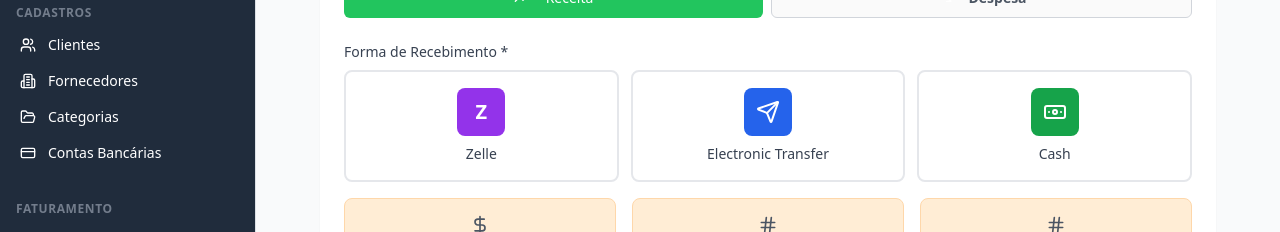
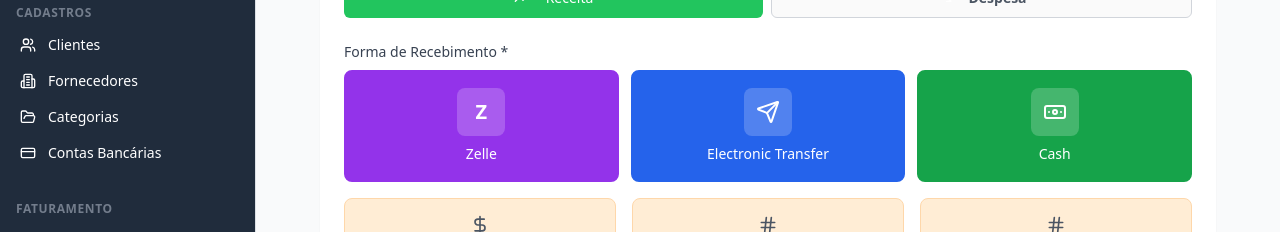
Before and after one commit to luizeduardoerp/empty-slate-ignite, a React (Vite) app: page /nova-transacao in a window 1280 px wide. Shown: the part 295-527 px from the top of the page. Built offline with nearby package versions, Linux system fonts and the light colour scheme; no server answers; the database is empty.

Commit message:
Update payment method cards

```diff
--- a/src/pages/NovaTransacao.tsx
+++ b/src/pages/NovaTransacao.tsx
@@ -173,52 +173,52 @@ export const NovaTransacao = () => {
                     <>
                       {/* Zelle */}
                       <div
-                        className={`border-2 rounded-lg p-4 cursor-pointer transition-all ${
+                        className={`border-2 rounded-lg p-4 cursor-pointer transition-all bg-purple-600 text-white ${
                           paymentMethod === "zelle"
-                            ? "border-purple-500 bg-purple-50"
-                            : "border-gray-200 hover:border-purple-300"
+                            ? "border-purple-700 ring-2 ring-purple-300"
+                            : "border-purple-600 hover:border-purple-700"
                         }`}
                         onClick={() => setPaymentMethod("zelle")}
                       >
                         <div className="flex flex-col items-center">
-                          <div className="w-12 h-12 bg-purple-600 rounded-lg flex items-center justify-center mb-2">
+                          <div className="w-12 h-12 bg-white bg-opacity-20 rounded-lg flex items-center justify-center mb-2">
                             <span className="text-white font-bold text-xl">Z</span>
                           </div>
-                          <span className="text-sm font-medium text-gray-700">Zelle</span>
+                          <span className="text-sm font-medium text-white">Zelle</span>
                         </div>
                       </div>
 
                       {/* Electronic Transfer */}
                       <div
-                        className={`border-2 rounded-lg p-4 cursor-pointer transition-all ${
+                        className={`border-2 rounded-lg p-4 cursor-pointer transition-all bg-blue-600 text-white ${
                           paymentMethod === "electronic_transfer"
-                            ? "border-blue-500 bg-blue-50"
-                            : "border-gray-200 hover:border-blue-300"
+                            ? "border-blue-700 ring-2 ring-blue-300"
+                            : "border-blue-600 hover:border-blue-700"
                         }`}
                         onClick={() => setPaymentMethod("electronic_transfer")}
                       >
                         <div className="flex flex-col items-center">
-                          <div className="w-12 h-12 bg-blue-600 rounded-lg flex items-center justify-center mb-2">
+                          <div className="w-12 h-12 bg-white bg-opacity-20 rounded-lg flex items-center justify-center mb-2">
                             <Send className="h-6 w-6 text-white" />
                           </div>
-                          <span className="text-sm font-medium text-gray-700">Electronic Transfer</span>
+                          <span className="text-sm font-medium text-white">Electronic Transfer</span>
                         </div>
                       </div>
 
                       {/* Cash */}
                       <div
-                        className={`border-2 rounded-lg p-4 cursor-pointer transition-all ${
+                        className={`border-2 rounded-lg p-4 cursor-pointer transition-all bg-green-600 text-white ${
                           paymentMethod === "cash"
-                            ? "border-green-500 bg-green-50"
-                            : "border-gray-200 hover:border-green-300"
+                            ? "border-green-700 ring-2 ring-green-300"
+                            : "border-green-600 hover:border-green-700"
                         }`}
                         onClick={() => setPaymentMethod("cash")}
                       >
                         <div className="flex flex-col items-center">
-                          <div className="w-12 h-12 bg-green-600 rounded-lg flex items-center justify-center mb-2">
+                          <div className="w-12 h-12 bg-white bg-opacity-20 rounded-lg flex items-center justify-center mb-2">
                             <Banknote className="h-6 w-6 text-white" />
                           </div>
-                          <span className="text-sm font-medium text-gray-700">Cash</span>
+                          <span className="text-sm font-medium text-white">Cash</span>
                         </div>
                       </div>
                     </>
@@ -226,86 +226,86 @@ export const NovaTransacao = () => {
                     <>
                       {/* Zelle */}
                       <div
-                        className={`border-2 rounded-lg p-4 cursor-pointer transition-all ${
+                        className={`border-2 rounded-lg p-4 cursor-pointer transition-all bg-purple-600 text-white ${
                           paymentMethod === "zelle"
-                            ? "border-purple-500 bg-purple-50"
-                            : "border-gray-200 hover:border-purple-300"
+                            ? "border-purple-700 ring-2 ring-purple-300"
+                            : "border-purple-600 hover:border-purple-700"
                         }`}
                         onClick={() => setPaymentMethod("zelle")}
                       >
                         <div className="flex flex-col items-center">
-                          <div className="w-12 h-12 bg-purple-600 rounded-lg flex items-center justify-center mb-2">
+                          <div className="w-12 h-12 bg-white bg-opacity-20 rounded-lg flex items-center justify-center mb-2">
                             <span className="text-white font-bold text-xl">Z</span>
                           </div>
-                          <span className="text-sm font-medium text-gray-700">Zelle</span>
+                          <span className="text-sm font-medium text-white">Zelle</span>
                         </div>
                       </div>
 
                       {/* Electronic Transfer */}
                       <div
-                        className={`border-2 rounded-lg p-4 cursor-pointer transition-all ${
+                        className={`border-2 rounded-lg p-4 cursor-pointer transition-all bg-blue-600 text-white ${
                           paymentMethod === "electronic_transfer"
-                            ? "border-blue-500 bg-blue-50"
-                            : "border-gray-200 hover:border-blue-300"
+                            ? "border-blue-700 ring-2 ring-blue-300"
+                            : "border-blue-600 hover:border-blue-700"
                         }`}
                         onClick={() => setPaymentMethod("electronic_transfer")}
                       >
                         <div className="flex flex-col items-center">
-                          <div className="w-12 h-12 bg-blue-600 rounded-lg flex items-center justify-center mb-2">
+                          <div className="w-12 h-12 bg-white bg-opacity-20 rounded-lg flex items-center justify-center mb-2">
                             <Send className="h-6 w-6 text-white" />
                           </div>
-                          <span className="text-sm font-medium text-gray-700">Electronic Transfer</span>
+                          <span className="text-sm font-medium text-white">Electronic Transfer</span>
                         </div>
                       </div>
 
                       {/* Cash */}
                       <div
-                        className={`border-2 rounded-lg p-4 cursor-pointer transition-all ${
+                        className={`border-2 rounded-lg p-4 cursor-pointer transition-all bg-green-600 text-white ${
                           paymentMethod === "cash"
-                            ? "border-green-500 bg-green-50"
-                            : "border-gray-200 hover:border-green-300"
+                            ? "border-green-700 ring-2 ring-green-300"
+                            : "border-green-600 hover:border-green-700"
                         }`}
                         onClick={() => setPaymentMethod("cash")}
                       >
                         <div className="flex flex-col items-center">
-                          <div className="w-12 h-12 bg-green-600 rounded-lg flex items-center justify-center mb-2">
+                          <div className="w-12 h-12 bg-white bg-opacity-20 rounded-lg flex items-center justify-center mb-2">
                             <Banknote className="h-6 w-6 text-white" />
                           </div>
-                          <span className="text-sm font-medium text-gray-700">Cash</span>
+                          <span className="text-sm font-medium text-white">Cash</span>
                         </div>
                       </div>
 
                       {/* Debit Card */}
                       <div
-                        className={`border-2 rounded-lg p-4 cursor-pointer transition-all ${
+                        className={`border-2 rounded-lg p-4 cursor-pointer transition-all bg-red-600 text-white ${
                           paymentMethod === "debit_card"
-                            ? "border-red-500 bg-red-50"
-                            : "border-gray-200 hover:border-red-300"
+                            ? "border-red-700 ring-2 ring-red-300"
+                            : "border-red-600 hover:border-red-700"
                         }`}
                         onClick={() => setPaymentMethod("debit_card")}
                       >
                         <div className="flex flex-col items-center">
-                          <div className="w-12 h-12 bg-red-600 rounded-lg flex items-center justify-center mb-2">
+                          <div className="w-12 h-12 bg-white bg-opacity-20 rounded-lg flex items-center justify-center mb-2">
                             <CreditCard className="h-6 w-6 text-white" />
                           </div>
-                          <span className="text-sm font-medium text-gray-700">Debit Card</span>
+                          <span className="text-sm font-medium text-white">Debit Card</span>
                         </div>
                       </div>
 
                       {/* Credit Card */}
                       <div
-                        className={`border-2 rounded-lg p-4 cursor-pointer transition-all ${
+                        className={`border-2 rounded-lg p-4 cursor-pointer transition-all bg-orange-600 text-white ${
                           paymentMethod === "credit_card"
-                            ? "border-orange-500 bg-orange-50"
-                            : "border-gray-200 hover:border-orange-300"
+                            ? "border-orange-700 ring-2 ring-orange-300"
+                            : "border-orange-600 hover:border-orange-700"
                         }`}
                         onClick={() => setPaymentMethod("credit_card")}
                       >
                         <div className="flex flex-col items-center">
-                          <div className="w-12 h-12 bg-orange-600 rounded-lg flex items-center justify-center mb-2">
+                          <div className="w-12 h-12 bg-white bg-opacity-20 rounded-lg flex items-center justify-center mb-2">
                             <CreditCard className="h-6 w-6 text-white" />
                           </div>
-                          <span className="text-sm font-medium text-gray-700">Credit Card</span>
+                          <span className="text-sm font-medium text-white">Credit Card</span>
                         </div>
                       </div>
                     </>
```
